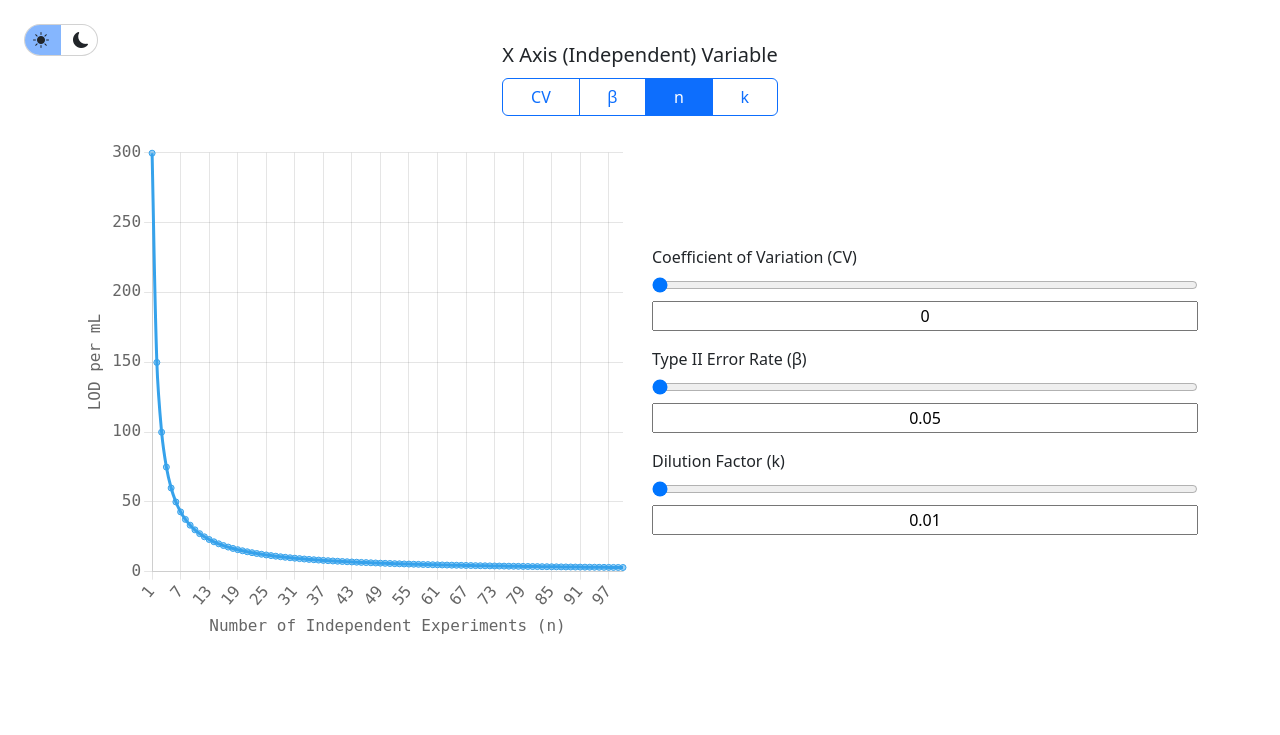
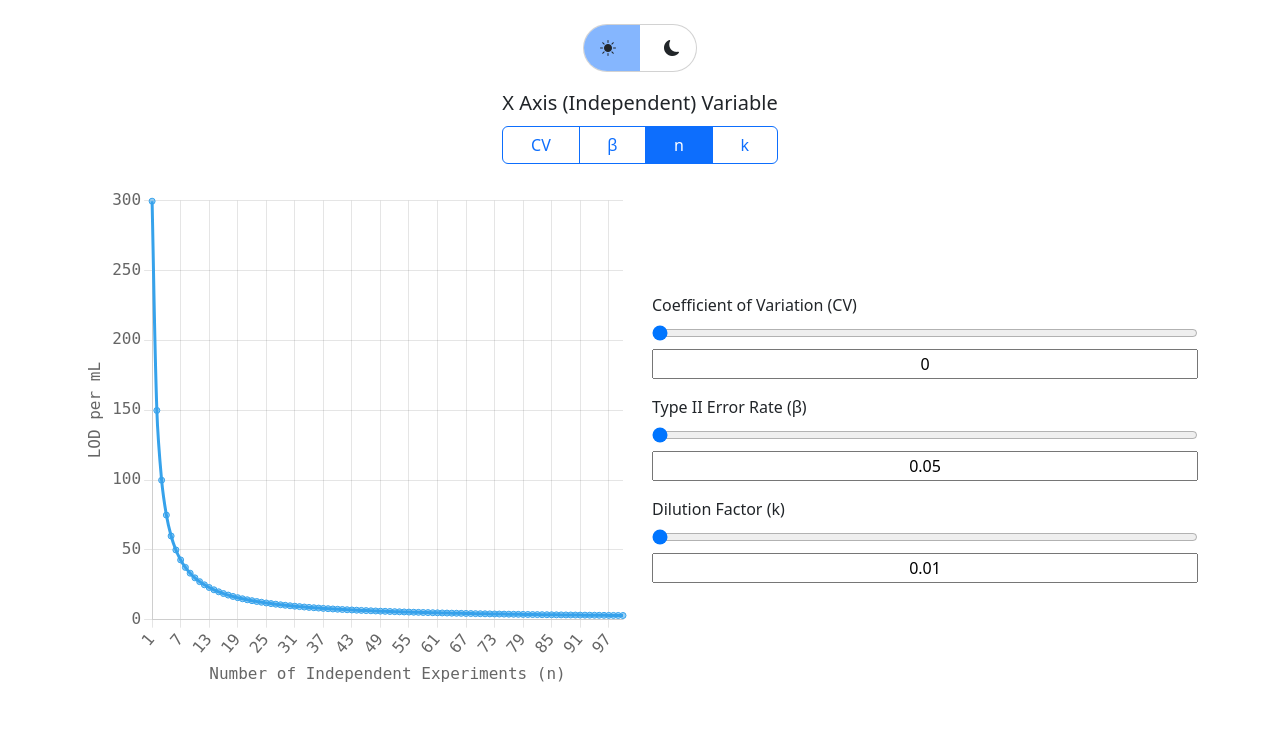
Before and after one commit to xaridar/LOD-Calculator, a Flask app: page / in a window 1280 px wide. Shown: the top 735 px of the page. Run offline with Flask 3, Linux system fonts and the light colour scheme.

Commit message:
fix dark mode styling

```diff
--- a/static/graph.js
+++ b/static/graph.js
@@ -1,4 +1,12 @@
 let xVar = '';
+let shortXVar = false;
+
+const resize = () => {
+    shortXVar = (window.innerWidth < 500);
+    setX(xVar);
+}
+
+$(window).resize(resize);
 
 const scale = [];
 
@@ -84,7 +92,8 @@ const setX = (newX) => {
     setScale(+ctr[0].dataset.min, +ctr[0].dataset.max, +ctr[0].dataset.step);
 
     // set label text accordingly
-    chart.options.scales.x.title.text = ctr.find('label').text();
+    if (shortXVar) chart.options.scales.x.title.text = $(`#btn-param-${ctr.find('input').attr('id').split('-slider')[0]}`).text();
+    else chart.options.scales.x.title.text = ctr.find('label').text();
 
     // update chart
     chart.update();
@@ -101,6 +110,7 @@ const setScale = (min, max, step) => {
 }
 
 setX('n');
+resize();
 
 $('[name="xVar"]').change((e) => {
     $('[id^="btn-param-"].active').toggleClass('active', false);
--- a/static/styles.css
+++ b/static/styles.css
@@ -1,5 +1,12 @@
 * {
     transition: color, background-color 0.2s ease;
+}
+
+label[for="darkModeCheck"] {
+    height: 3rem;
+    --bs-border-radius: 1.5rem;
+    margin: auto;
+    margin-inline: 0.5rem;
 }
 
 #check {
@@ -12,7 +19,7 @@
 }
 
 #darkModeCheck:checked + #check {
-    left: calc(50%);
+    left: 50%;
     border-radius: unset;
     border-start-end-radius: inherit;
     border-end-end-radius: inherit;
@@ -30,3 +37,10 @@
     appearance: none;
     margin: 0;
 }
+
+@media screen and (min-width: 576px) {
+    label[for="darkModeCheck"] {
+        width: fit-content;
+        margin-inline: auto;
+    }
+}
--- a/templates/base.html
+++ b/templates/base.html
@@ -11,12 +11,12 @@
     <link rel="stylesheet" href="/static/styles.css">
     <title>{% block title %}{% endblock %}</title>
 </head>
-<body class="pt-1 p-lg-4">
-    <label role="button" for="darkModeCheck" class="card d-flex flex-row gap-4 form-switch px-2 py-1 position-absolute top-0 start-0 m-4 align-items-center" style="height: 2rem; --bs-border-radius: 1rem;">
+<body class="pt-4 p-lg-4">
+    <label role="button" for="darkModeCheck" class="card d-flex justify-content-around flex-row gap-5 form-switch px-3 py-1 position-relative top-0 start-0 align-items-center">
         <input id="darkModeCheck" class="d-none" type="checkbox">
         <span id="check" class="position-absolute top-0 bottom-0 z-1 bg-primary opacity-50"></span>
-        <span id="lightMode" class="bi bi-sun-fill z-2" style="color: rgb(var(--bs-primary--subtle));"></span>
-        <span id="darkMode" class="bi bi-moon-fill z-2" style="color: rgb(var(--bs-primary--subtle));"></span>
+        <span id="lightMode" class="bi bi-sun-fill z-2"></span>
+        <span id="darkMode" class="bi bi-moon-fill z-2"></span>
     </label>
     <div class="d-flex flex-column align-items-center justify-content-center">
         {% block content %}{% endblock %}
--- a/templates/index.html
+++ b/templates/index.html
@@ -9,7 +9,7 @@
         display: none;
     }
 </style>
-<div class="d-flex flex-column">
+<div class="d-flex flex-column mx-2">
     <label for="xVar" class="text-center w-100 mb-2 fs-5 mt-3">X Axis (Independent) Variable</label>
     <div class="btn-group" role="group" aria-label="X Parameter" data-toggle="buttons">
         <label id="btn-param-cv" class="btn btn-outline-primary">
```
